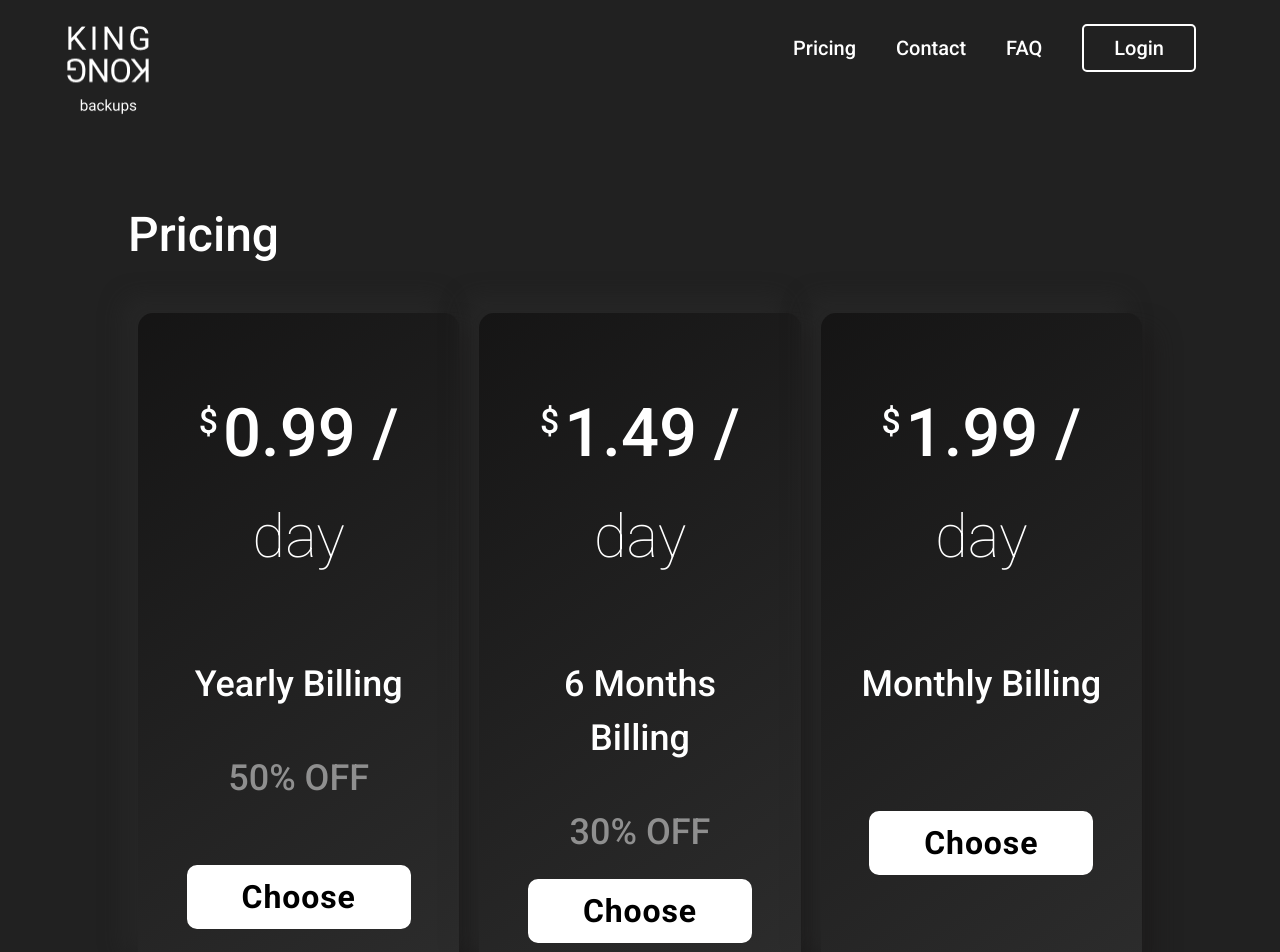
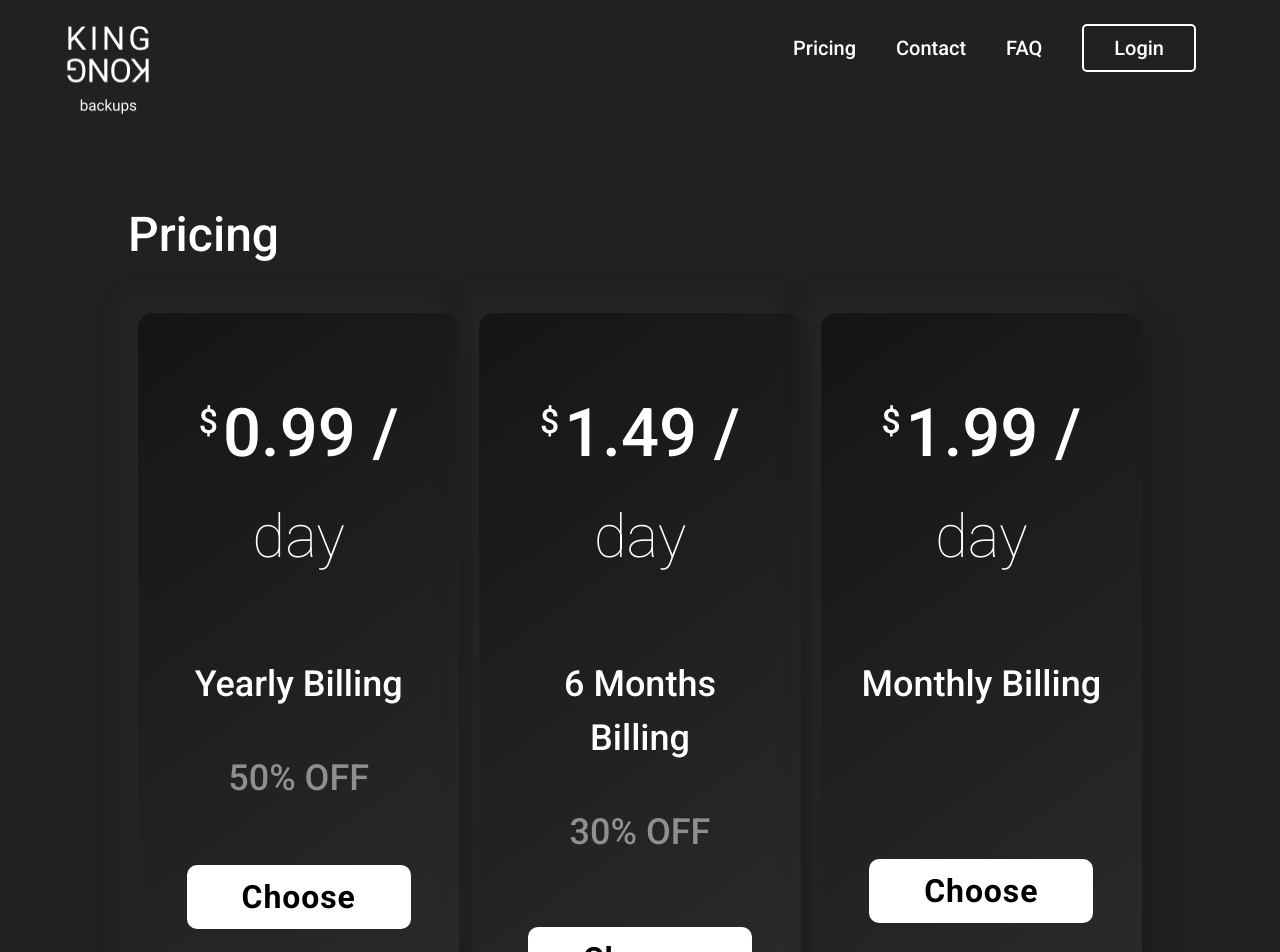
Before and after one commit to luke-devel/KingKongFrontend, a Next.js app: page /pricing in a window 1280 px wide. Shown: the top 952 px of the page. Built offline with nearby package versions, Linux system fonts and the light colour scheme.

Commit message:
fixed margin on buttons for better look

```diff
--- a/pages/pricing.tsx
+++ b/pages/pricing.tsx
@@ -80,7 +80,7 @@ export default function Pricing() {
                 <h3 className="off"> 50% OFF</h3>
                 <div style={{ marginTop: "5vh" }}>
                   <NoSsr>
-                    <StyledButton onClick={() => handleChoice(0)}>
+                    <StyledButton onClick={() => handleChoice(0)} style={{ marginBottom: '1em'}}>
                       Choose
                     </StyledButton>
                   </NoSsr>
@@ -94,7 +94,7 @@ export default function Pricing() {
                 <h3 className="off"> 30% OFF</h3>
                 <div>
                   <NoSsr>
-                    <StyledButton onClick={() => handleChoice(1)}>
+                    <StyledButton onClick={() => handleChoice(1)} style={{marginTop: '1.5em' , marginBottom: '1em'}}>
                       Choose
                     </StyledButton>
                   </NoSsr>
@@ -107,7 +107,7 @@ export default function Pricing() {
                 <h3>Monthly Billing</h3>
                 <div style={{ marginTop: "10vh" }}>
                   <NoSsr>
-                    <StyledButton onClick={() => handleChoice(2)}>
+                    <StyledButton onClick={() => handleChoice(2)} style={{marginTop: '1.5em', marginBottom: '1em'}}>
                       Choose
                     </StyledButton>
                   </NoSsr>
```
